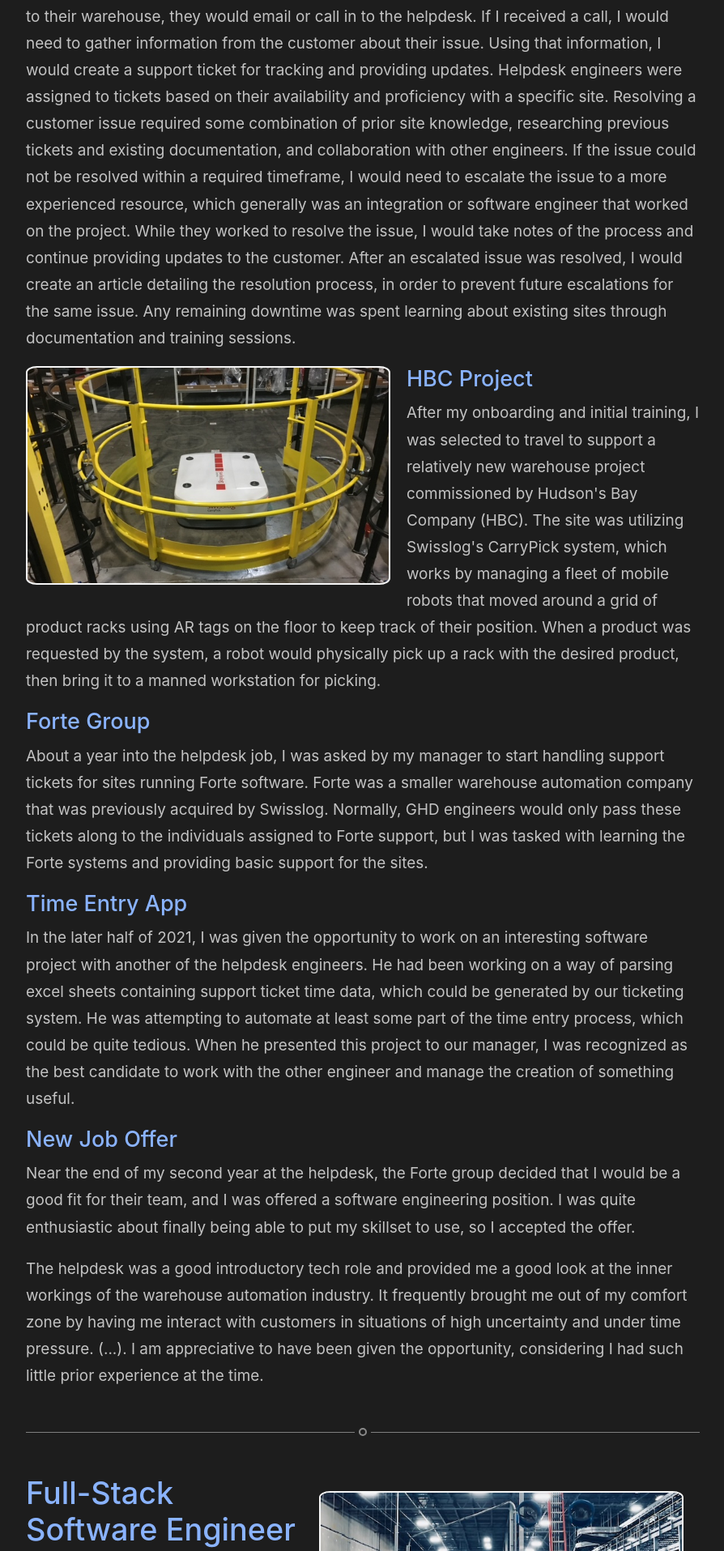
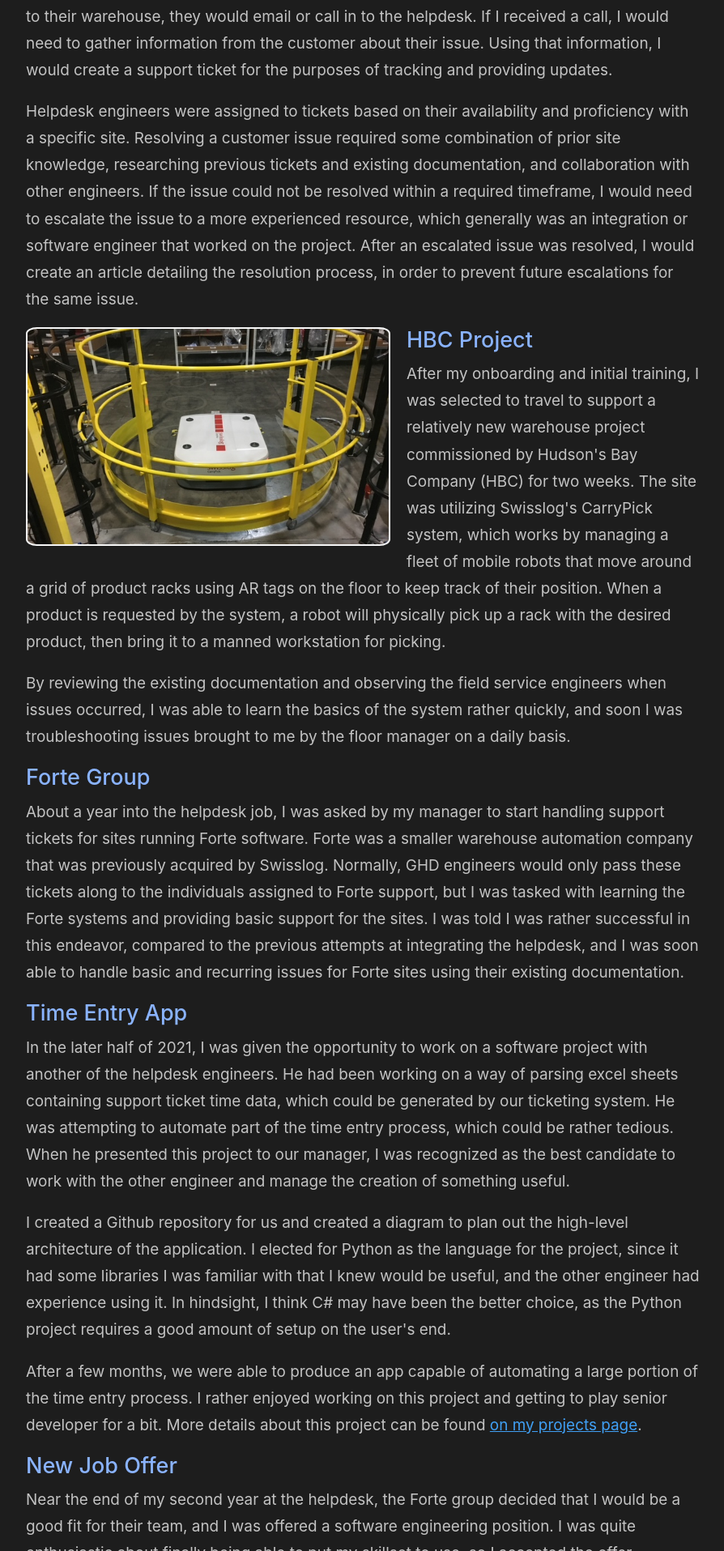
Before and after one commit to Dylan-Dotti/React-Portfolio-Website, a React (Create React App) app: page /employment in a window 1280 px wide. Shown: the part 885-2800 px from the top of the page at 81% size, without its empty margins (192-1086 px from the left). Built offline with nearby package versions, Linux system fonts and the light colour scheme.

Commit message:
Additional employment content

```diff
--- a/src/Components/Employment/index.tsx
+++ b/src/Components/Employment/index.tsx
@@ -4,6 +4,7 @@ import { AppConstantsContext } from "../../App";
 import ScrollFadeInSection from "../ScrollFadeInSection";
 import CrossfadeImageCarousel from "../CrossfadeImageCarousel";
 import HrWithCircle from "../Visual/HrWithCircle";
+import { HashLink } from "react-router-hash-link";
 
 const Employment: React.FC = () => {
     const appConstants = React.useContext(AppConstantsContext);
@@ -26,7 +27,10 @@ const Employment: React.FC = () => {
                 <div className="chapter-section">
                     <h4 className="chapter-title">Job Summary</h4>
                     <p>
-                        The helpdesk role involved a few main tasks. If a customer had an issue or question related to their warehouse, they would email or call in to the helpdesk. If I received a call, I would need to gather information from the customer about their issue. Using that information, I would create a support ticket for tracking and providing updates. Helpdesk engineers were assigned to tickets based on their availability and proficiency with a specific site. Resolving a customer issue required some combination of prior site knowledge, researching previous tickets and existing documentation, and collaboration with other engineers. If the issue could not be resolved within a required timeframe, I would need to escalate the issue to a more experienced resource, which generally was an integration or software engineer that worked on the project. While they worked to resolve the issue, I would take notes of the process and continue providing updates to the customer. After an escalated issue was resolved, I would create an article detailing the resolution process, in order to prevent future escalations for the same issue. Any remaining downtime was spent learning about existing sites through documentation and training sessions.
+                        The helpdesk role involved a few main tasks. If a customer had an issue or question related to their warehouse, they would email or call in to the helpdesk. If I received a call, I would need to gather information from the customer about their issue. Using that information, I would create a support ticket for the purposes of tracking and providing updates.
+                    </p>
+                    <p>
+                        Helpdesk engineers were assigned to tickets based on their availability and proficiency with a specific site. Resolving a customer issue required some combination of prior site knowledge, researching previous tickets and existing documentation, and collaboration with other engineers. If the issue could not be resolved within a required timeframe, I would need to escalate the issue to a more experienced resource, which generally was an integration or software engineer that worked on the project. After an escalated issue was resolved, I would create an article detailing the resolution process, in order to prevent future escalations for the same issue.
                     </p>
                 </div>
 
@@ -48,21 +52,30 @@ const Employment: React.FC = () => {
                     />
                     <h4 className="chapter-title">HBC Project</h4>
                     <p>
-                        After my onboarding and initial training, I was selected to travel to support a relatively new warehouse project commissioned by Hudson's Bay Company (HBC). The site was utilizing Swisslog's CarryPick system, which works by managing a fleet of mobile robots that moved around a grid of product racks using AR tags on the floor to keep track of their position. When a product was requested by the system, a robot would physically pick up a rack with the desired product, then bring it to a manned workstation for picking.
+                        After my onboarding and initial training, I was selected to travel to support a relatively new warehouse project commissioned by Hudson's Bay Company (HBC) for two weeks. The site was utilizing Swisslog's CarryPick system, which works by managing a fleet of mobile robots that move around a grid of product racks using AR tags on the floor to keep track of their position. When a product is requested by the system, a robot will physically pick up a rack with the desired product, then bring it to a manned workstation for picking.
+                    </p>
+                    <p>
+                        By reviewing the existing documentation and observing the field service engineers when issues occurred, I was able to learn the basics of the system rather quickly, and soon I was troubleshooting issues brought to me by the floor manager on a daily basis.
                     </p>
                 </div>
 
                 <div className="chapter-section">
                     <h4 className="chapter-title">Forte Group</h4>
                     <p>
-                        About a year into the helpdesk job, I was asked by my manager to start handling support tickets for sites running Forte software. Forte was a smaller warehouse automation company that was previously acquired by Swisslog. Normally, GHD engineers would only pass these tickets along to the individuals assigned to Forte support, but I was tasked with learning the Forte systems and providing basic support for the sites.
+                        About a year into the helpdesk job, I was asked by my manager to start handling support tickets for sites running Forte software. Forte was a smaller warehouse automation company that was previously acquired by Swisslog. Normally, GHD engineers would only pass these tickets along to the individuals assigned to Forte support, but I was tasked with learning the Forte systems and providing basic support for the sites. I was told I was rather successful in this endeavor, compared to the previous attempts at integrating the helpdesk, and I was soon able to handle basic and recurring issues for Forte sites using their existing documentation.
                     </p>
                 </div>
 
                 <div className="chapter-section">
                     <h4 className="chapter-title">Time Entry App</h4>
                     <p>
-                        In the later half of 2021, I was given the opportunity to work on an interesting software project with another of the helpdesk engineers. He had been working on a way of parsing excel sheets containing support ticket time data, which could be generated by our ticketing system. He was attempting to automate at least some part of the time entry process, which could be quite tedious. When he presented this project to our manager, I was recognized as the best candidate to work with the other engineer and manage the creation of something useful.
+                        In the later half of 2021, I was given the opportunity to work on a software project with another of the helpdesk engineers. He had been working on a way of parsing excel sheets containing support ticket time data, which could be generated by our ticketing system. He was attempting to automate part of the time entry process, which could be rather tedious. When he presented this project to our manager, I was recognized as the best candidate to work with the other engineer and manage the creation of something useful.
+                    </p>
+                    <p>
+                        I created a Github repository for us and created a diagram to plan out the high-level architecture of the application. I elected for Python as the language for the project, since it had some libraries I was familiar with that I knew would be useful, and the other engineer had experience using it. In hindsight, I think C# may have been the better choice, as the Python project requires a good amount of setup on the user's end.
+                    </p>
+                    <p>
+                        After a few months, we were able to produce an app capable of automating a large portion of the time entry process. I rather enjoyed working on this project and getting to play senior developer for a bit. More details about this project can be found <HashLink to="/projects#project-2">on my projects page</HashLink>.
                     </p>
                 </div>
 
```
